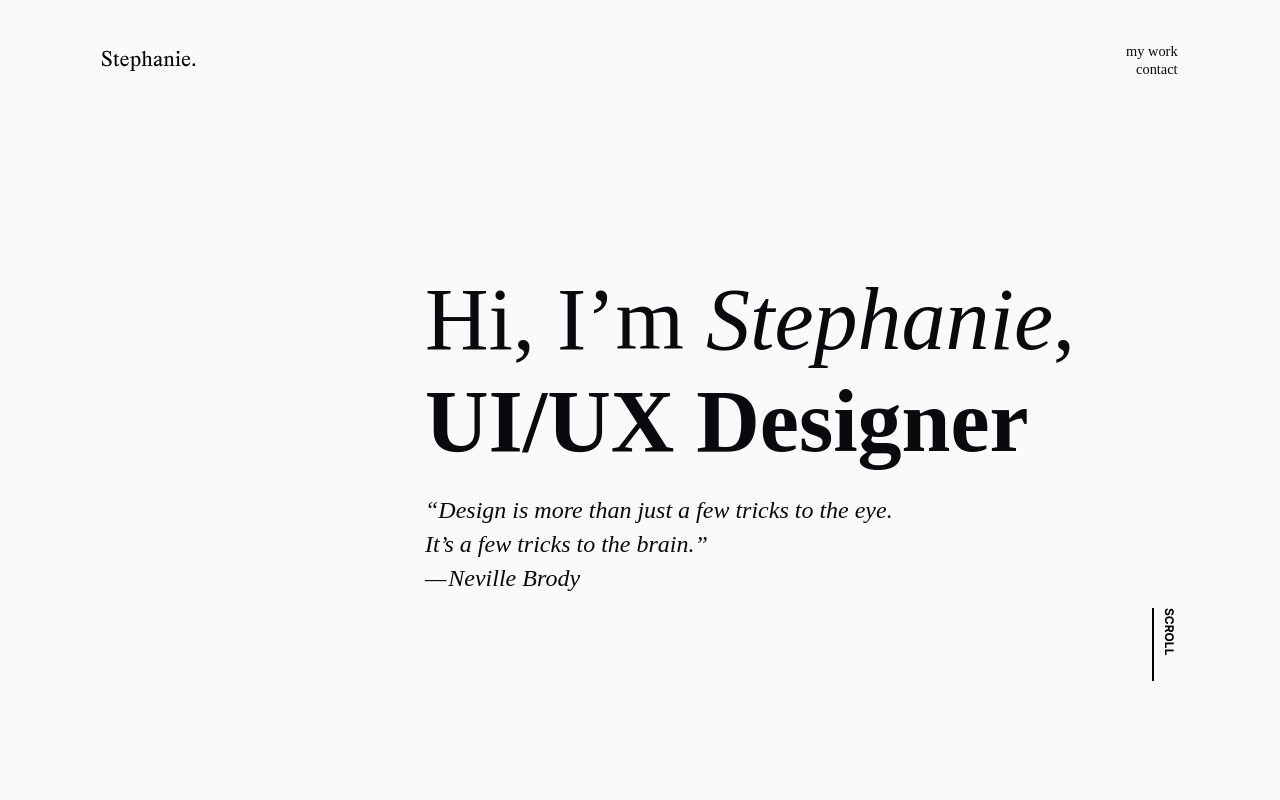
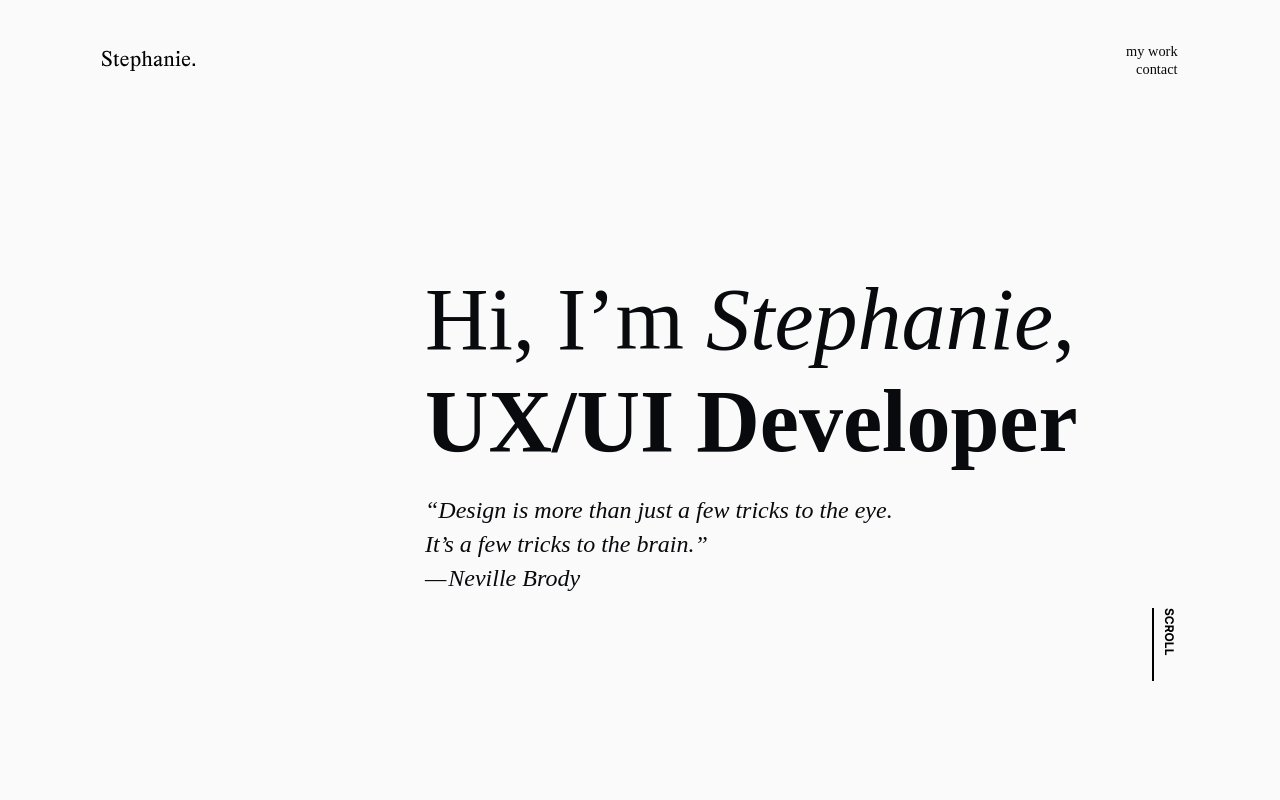
Before and after one commit to stephaniebd/portfolio2.0, a React (Create React App) app in the folder portfolio/: page / in a window 1280 px wide. Shown: the top 800 px of the page. Built offline with nearby package versions, Linux system fonts and the light colour scheme.

Commit message:
add favicon and updated meta

```diff
--- a/portfolio/public/index.html
+++ b/portfolio/public/index.html
@@ -2,12 +2,12 @@
 <html lang="en">
   <head>
     <meta charset="utf-8" />
-    <link rel="icon" href="%PUBLIC_URL%/favicon.ico" />
+    <link rel="icon" href="%PUBLIC_URL%/favicon.png" />
     <meta name="viewport" content="width=device-width, initial-scale=1" />
     <meta name="theme-color" content="#000000" />
     <meta
       name="description"
-      content="Web site created using create-react-app"
+      content="Portfolio Website of a creative individual ready for new opportunities created using create-react-app"
     />
     <link rel="apple-touch-icon" href="%PUBLIC_URL%/logo192.png" />
     <!--
@@ -28,7 +28,7 @@
     <link rel="stylesheet"
           href="https://cdnjs.cloudflare.com/ajax/libs/font-awesome/5.15.1/css/all.min.css"
           integrity="sha512-+4zCK9k+qNFUR5X+cKL9EIR+ZOhtIloNl9GIKS57V1MyNsYpYcUrUeQc9vNfzsWfV28IaLL3i96P9sdNyeRssA==" crossorigin="anonymous" />
-    <title>React App</title>
+    <title>Stephanie Beauzile-D. Portfolio</title>
   </head>
   <body>
     <noscript>You need to enable JavaScript to run this app.</noscript>
--- a/portfolio/src/components/Banner.js
+++ b/portfolio/src/components/Banner.js
@@ -6,7 +6,7 @@ const Banner = () => {
         <div className="banner">
             <div className="hero-banner">
                 <h1>Hi, I’m <em>Stephanie</em>,</h1>
-                <h1><strong>UI/UX Designer</strong></h1>
+                <h1><strong>UX/UI Developer</strong></h1>
                 <br/>
                 <p>“Design is more than just a few tricks to the eye.</p>
                 <p>It’s a few tricks to the brain.”</p>
```
Also changed, not shown: portfolio/public/favicon.png (added).
